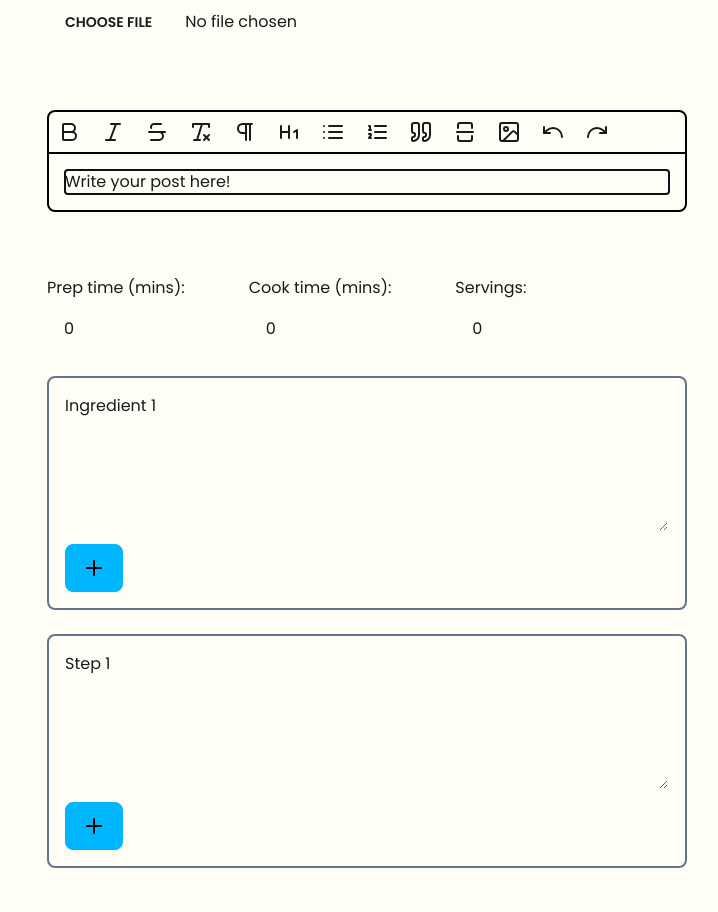
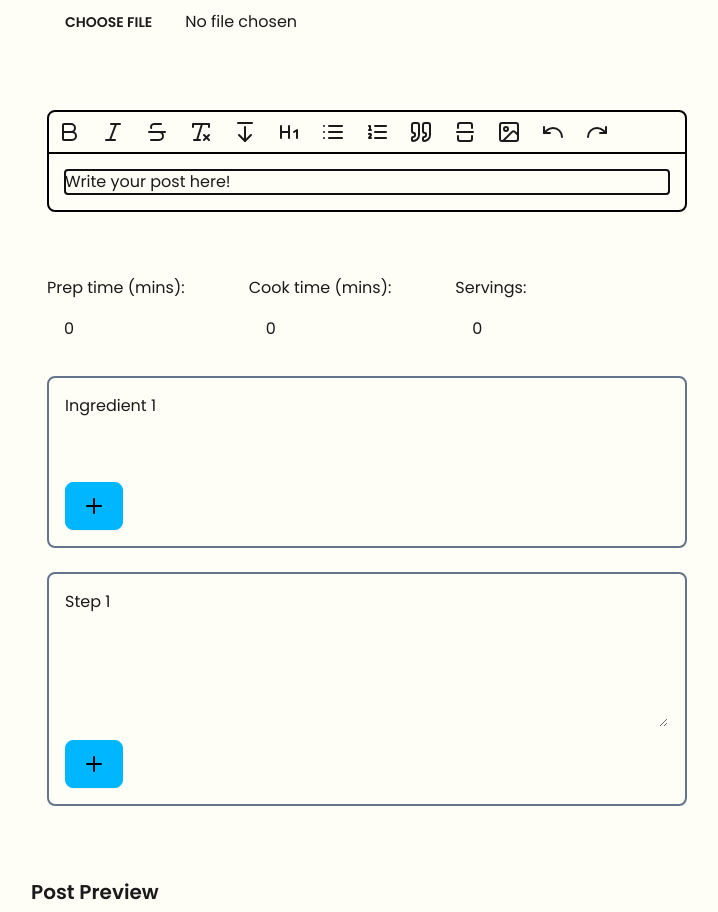
Before and after one commit to DeathlessKraken/fantasy-recipe-book, a React (Vite) app in the folder client/: page /create in a window 1280 px wide. Shown: the part 860-1772 px from the top of the page, without its empty margins (273-991 px from the left). Built offline with nearby package versions, Linux system fonts and the light colour scheme.

Commit message:
updated create page

```diff
--- a/client/package.json
+++ b/client/package.json
@@ -10,7 +10,6 @@
     "preview": "vite preview"
   },
   "dependencies": {
-    "@tiptap/extension-heading": "^2.3.1",
     "@tiptap/extension-image": "^2.3.1",
     "@tiptap/pm": "^2.3.1",
     "@tiptap/react": "^2.3.1",
--- a/client/src/components/Editor/Toolbar.jsx
+++ b/client/src/components/Editor/Toolbar.jsx
@@ -4,7 +4,7 @@ import {
     Italic,
     Strikethrough,
     RemoveFormatting,
-    Pilcrow,
+    ArrowDownFromLine,
     Heading1,
     List,
     ListOrdered,
@@ -78,10 +78,10 @@ export default function Toolbar (props) {
               <RemoveFormatting />
             </button>
             <button
-              onClick={() => editor.chain().focus().setParagraph().run()}
+              onClick={() => editor.chain().focus().setHardBreak().run()}
               className={editor.isActive('paragraph') ? 'is-active' : ''}
             >
-              <Pilcrow />
+              <ArrowDownFromLine />
             </button>
             <button
               onClick={() => editor.chain().focus().toggleHeading({ level: 1 }).run()}
--- a/client/src/pages/CreateRecipe.jsx
+++ b/client/src/pages/CreateRecipe.jsx
@@ -2,7 +2,6 @@ import { useState } from "react";
 import TipTap from "../components/Editor/TipTap";
 import { generateHTML } from "@tiptap/react";
 import StarterKit from "@tiptap/starter-kit";
-import Heading from "@tiptap/extension-heading";
 import Image from "@tiptap/extension-image";
 import parse from "html-react-parser";
 import DOMPurify from "dompurify";
@@ -33,7 +32,6 @@ export default function CreateRecipe () {
     });
 
     function sanitizeHTML(html) {
-        console.log(DOMPurify.sanitize(html));
         return DOMPurify.sanitize(html);
     }
 
@@ -55,7 +53,20 @@ export default function CreateRecipe () {
                     }
                 );
             });
-        } else {
+        } else if(event.target.name.includes("ingredient")) {
+            setInputs(prevInputs => {
+                return (
+                    {
+                        ...prevInputs,
+                        ingredients: {
+                            ...prevInputs.ingredients,
+                            [event.target.name]: event.target.value
+                        }
+                    }
+                );
+            });
+        }
+         else {
             setInputs(prevInputs => {
                 return (
                     {
@@ -110,10 +121,16 @@ export default function CreateRecipe () {
     }
 
     const extensions = [
-        StarterKit,
-        Heading.configure({
-            HTMLAttributes: {
-                class: "text-bold text-3xl"
+        StarterKit.configure({
+            heading: {
+                HTMLAttributes: {
+                    class: "text-bold text-3xl"
+                }
+            },
+            paragraph: {
+                HTMLAttributes: {
+                    class: "min-h-[1rem]"
+                }
             }
         }),
         Image,
@@ -236,17 +253,15 @@ export default function CreateRecipe () {
                                 return(
                                     <div key={idx} className="flex flex-col gap-1 text-default">
                                         <label htmlFor={`ingredient${idx + 1}`}>{`Ingredient ${idx + 1}`}</label>
-                                        <textarea
-                                            className="textarea textarea-ghost textarea-md leading-normal w-full max-w-2xl
+                                        <input type="text"
+                                            className="input input-ghost input-md leading-normal w-full max-w-2xl
                                                 focus:outline-slate-600 active:bg-slate-100 focus:bg-slate-100 !text-default"
-                                            maxLength={300}
-                                            rows={4}
                                             id={`ingredient${idx + 1}`}
                                             name={`ingredient${idx + 1}`}
-                                            value={inputs.ingredients[`step${idx + 1}`]}
+                                            value={inputs.ingredients[`ingredient${idx + 1}`]}
                                             onChange={handleInputChange}
                                         >
-                                        </textarea>
+                                        </input>
 
                                         <div className="flex gap-2 mt-2">
                                             {
@@ -350,6 +365,7 @@ export default function CreateRecipe () {
                     <div className="flex flex-col gap-2 text-default">
                         {
                             Object.values(inputs.ingredients).map((item, idx) => {
+                                console.log(item)
                                 return (
                                     <div key={idx} className="flex gap-1">
                                         <input type="checkbox" id={"item" + idx} className="checkbox checkbox-info"/>
```
Also changed, not shown: 1 other file (tests, documents, lock files or other folders).
